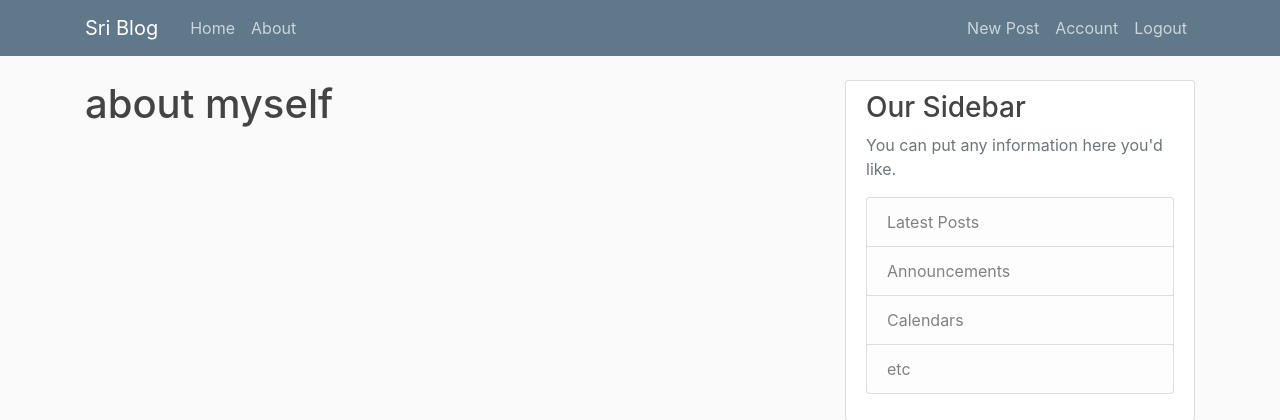
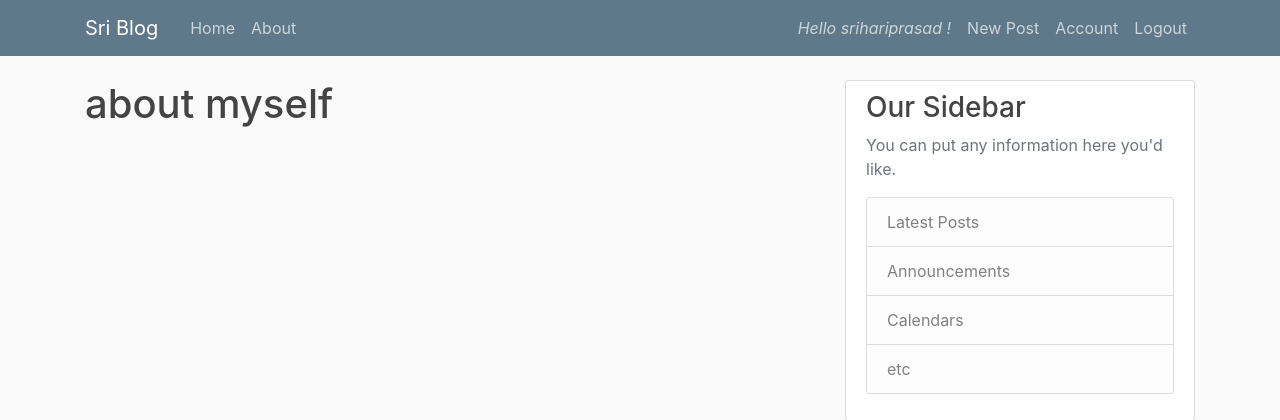
Before and after one commit to srihari38/sriblog-app, a Flask app: page /about in a window 1280 px wide. Shown: the top 420 px of the page. Run offline with Flask 2, Linux system fonts and the light colour scheme; a user stored in the database is signed in; some libraries are stand-ins or nearby versions.

Commit message:
Update layout.html

```diff
--- a/hell/templates/layout.html
+++ b/hell/templates/layout.html
@@ -32,6 +32,7 @@
             <!-- Navbar Right Side -->
             <div class="navbar-nav">
               {% if current_user.is_authenticated %}
+                <a class="nav-item nav-link"><i>Hello {{ current_user.username}} !</i></a>
                 <a class="nav-item nav-link" href="{{ url_for('posts.new_post') }}">New Post</a>
                 <a class="nav-item nav-link" href="{{ url_for('users.account') }}">Account</a>
                 <a class="nav-item nav-link" href="{{ url_for('users.logout') }}">Logout</a>
```
